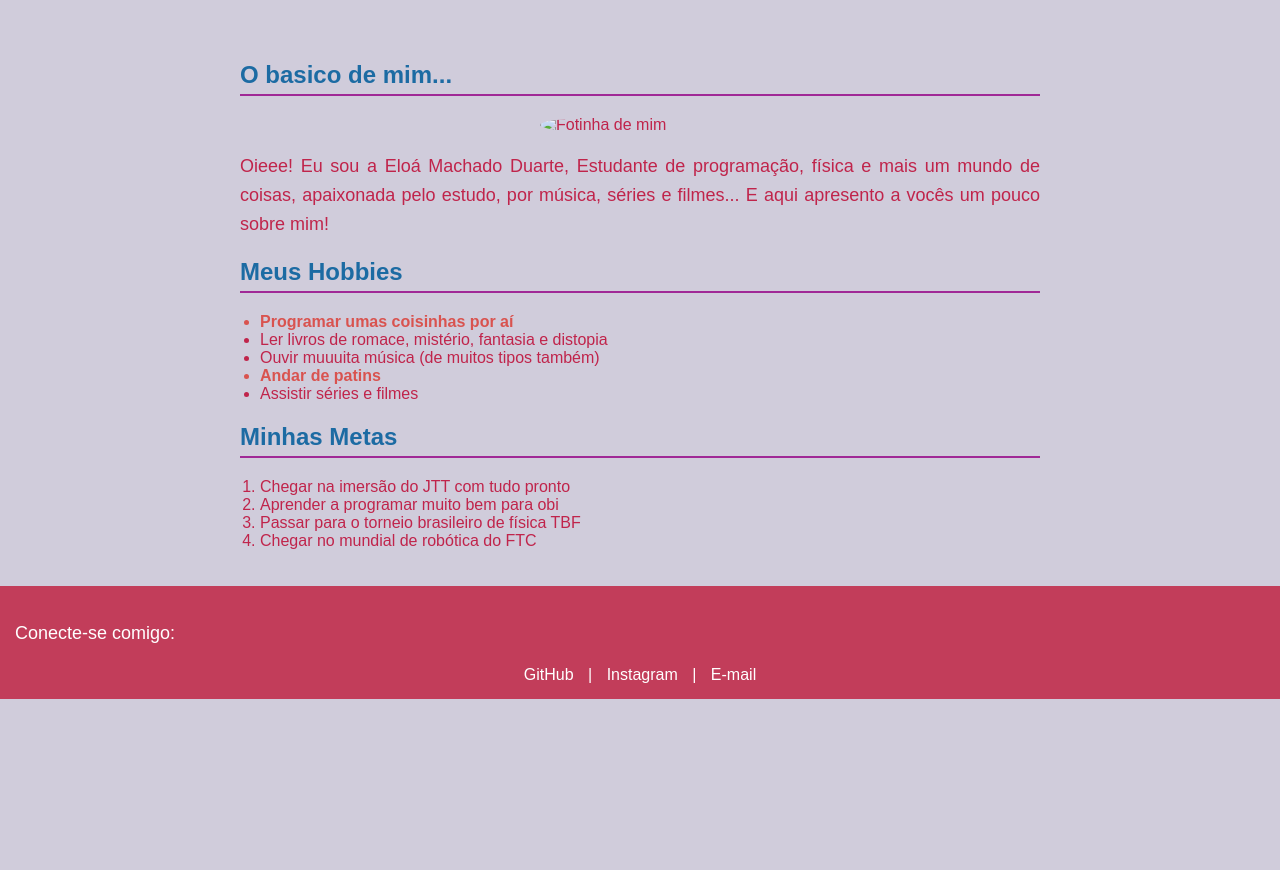
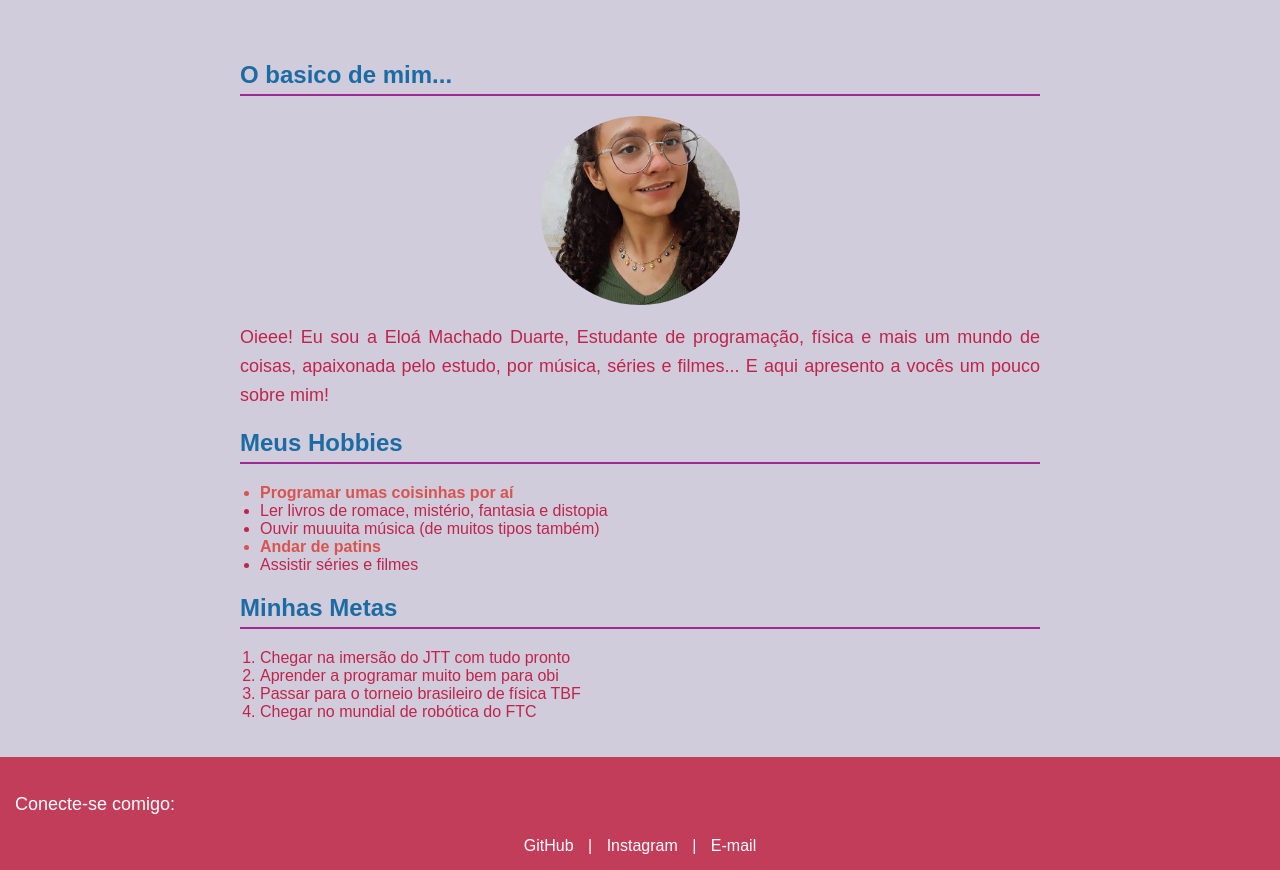
Before and after one commit to Eloa-Duarte/About-me, a plain HTML site: page project-about-me/index.html in a window 1280 px wide. Shown: the part 69-939 px from the top of the page. Before the commit the page ends 800 px from the top, so only its background shows below. Drawn offline with Linux system fonts and the light colour scheme.

Commit message:
Update index.html

```diff
--- a/project-about-me/index.html
+++ b/project-about-me/index.html
@@ -1,5 +1,6 @@
 <!DOCTYPE html>
 <html lang="pt-BR">
+<head>
     <meta charset="UTF-8">
     <title>Sobre Mim Eloá Duarte</title>
     <link rel="stylesheet" href="styles.css">
@@ -15,7 +16,7 @@
 
         <section>
             <h2>O basico de mim...</h2>
-            <img src="images/perfil.jpg" alt="Fotinha de mim">
+            <img src="images/imagemdeperfil.jpg" alt="Fotinha de mim">
             <p>Oieee! Eu sou a Eloá Machado Duarte, Estudante de programação, física e mais um mundo de coisas, apaixonada pelo estudo, por música, séries e filmes... E aqui apresento a vocês um pouco sobre mim!</p>
         </section>
 
```
